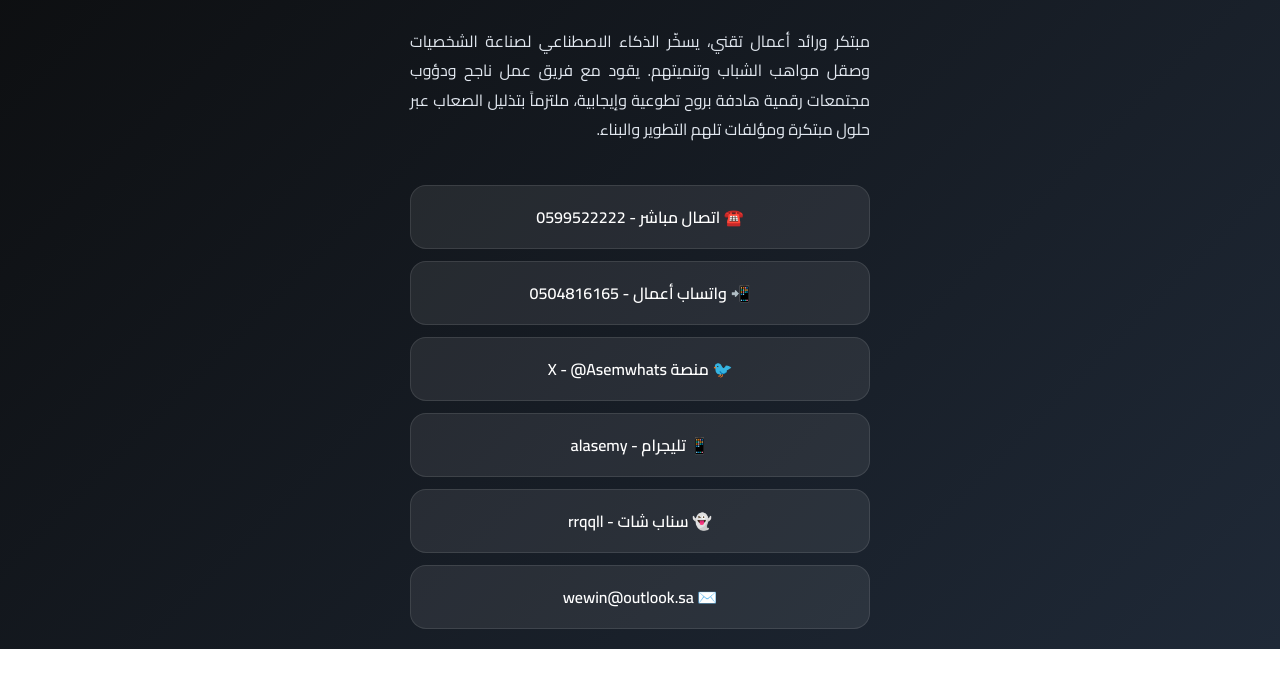
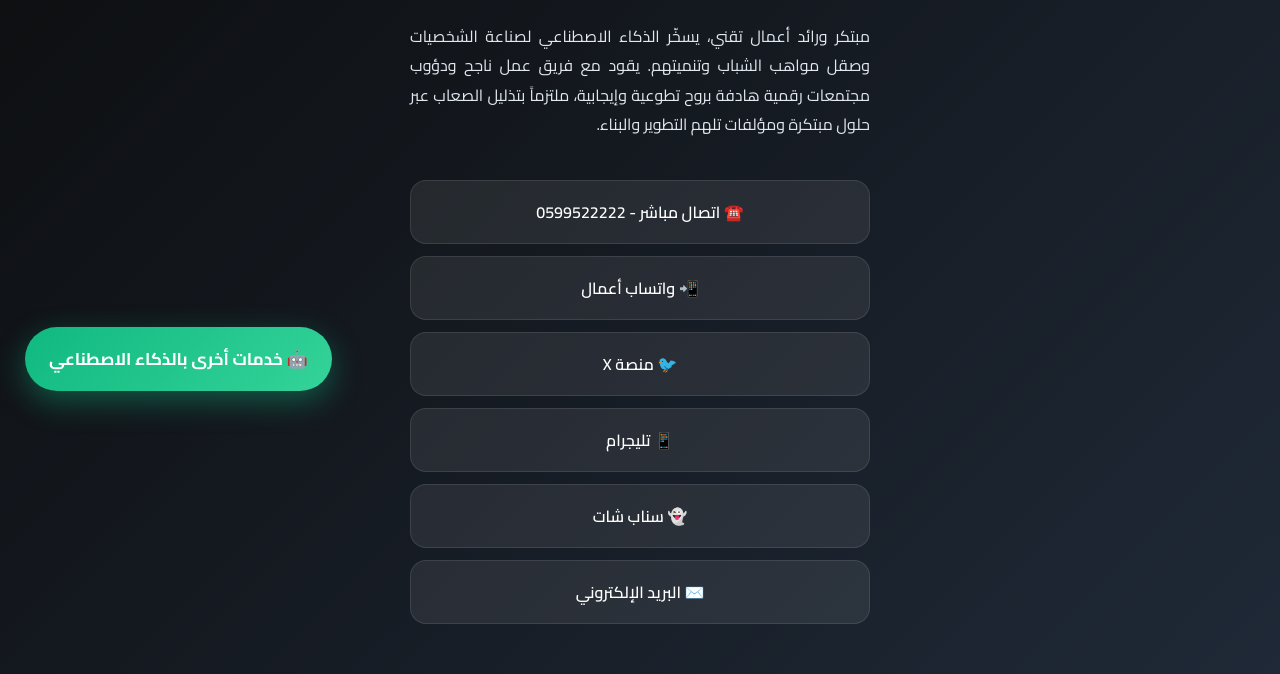
Before and after one commit to mdrbsa/alasemy-profile, a plain HTML site: page index.html in a window 1280 px wide. Shown: the part 384-1058 px from the top of the page. Before the commit the page ends 1033 px from the top, so only its background shows below. Drawn offline with Linux system fonts and the light colour scheme.

Commit message:
Update index.html

```diff
--- a/index.html
+++ b/index.html
@@ -44,7 +44,7 @@
     .title {
       color: #94a3b8;
       font-size: 17px;
-      margin-bottom: 30px;
+      margin-bottom: 25px;
       line-height: 1.5;
     }
 
@@ -60,6 +60,7 @@
       display: flex;
       flex-direction: column;
       gap: 12px;
+      margin-bottom: 30px;
     }
 
     .link {
@@ -69,10 +70,6 @@
       border-radius: 16px;
       text-decoration: none;
       font-weight: 600;
-      display: flex;
-      align-items: center;
-      justify-content: center;
-      gap: 10px;
       transition: 0.3s;
       border: 1px solid rgba(255,255,255,0.1);
     }
@@ -80,6 +77,32 @@
     .link:hover {
       background: #64748b;
       transform: translateY(-3px);
+    }
+
+    /* زر الخدمات بالذكاء الاصطناعي */
+    .ai-btn {
+      position: fixed;
+      bottom: 25px;
+      left: 25px;
+      background: linear-gradient(135deg, #10b981, #34d399);
+      color: white;
+      padding: 16px 24px;
+      border-radius: 50px;
+      display: flex;
+      align-items: center;
+      justify-content: center;
+      gap: 10px;
+      font-weight: 700;
+      font-size: 17px;
+      box-shadow: 0 10px 30px rgba(16, 185, 129, 0.4);
+      text-decoration: none;
+      z-index: 100;
+      transition: 0.3s;
+    }
+
+    .ai-btn:hover {
+      transform: scale(1.08);
+      box-shadow: 0 15px 35px rgba(16, 185, 129, 0.5);
     }
   </style>
 </head>
@@ -96,12 +119,17 @@
 
     <div class="links">
       <a href="tel:0599522222" class="link">☎️ اتصال مباشر - 0599522222</a>
-      <a href="https://wa.me/966504816165" class="link">📲 واتساب أعمال - 0504816165</a>
-      <a href="https://x.com/Asemwhats" class="link" target="_blank">🐦 منصة X - @Asemwhats</a>
-      <a href="https://t.me/alasemy" class="link" target="_blank">📱 تليجرام - alasemy</a>
-      <a href="https://snapchat.com/add/rrqqll" class="link" target="_blank">👻 سناب شات - rrqqll</a>
-      <a href="mailto:wewin@outlook.sa" class="link" target="_blank">✉️ wewin@outlook.sa</a>
+      <a href="https://wa.me/966504816164" class="link">📲 واتساب أعمال</a>
+      <a href="https://x.com/Asemwhats" class="link" target="_blank">🐦 منصة X</a>
+      <a href="https://t.me/alasemy" class="link" target="_blank">📱 تليجرام</a>
+      <a href="https://snapchat.com/add/rrqqll" class="link" target="_blank">👻 سناب شات</a>
+      <a href="mailto:wewin@outlook.sa" class="link" target="_blank">✉️ البريد الإلكتروني</a>
     </div>
   </div>
+
+  <!-- زر الخدمات بالذكاء الاصطناعي -->
+  <a href="https://poe.com" target="_blank" class="ai-btn">
+    🤖 خدمات أخرى بالذكاء الاصطناعي
+  </a>
 </body>
 </html>
```
